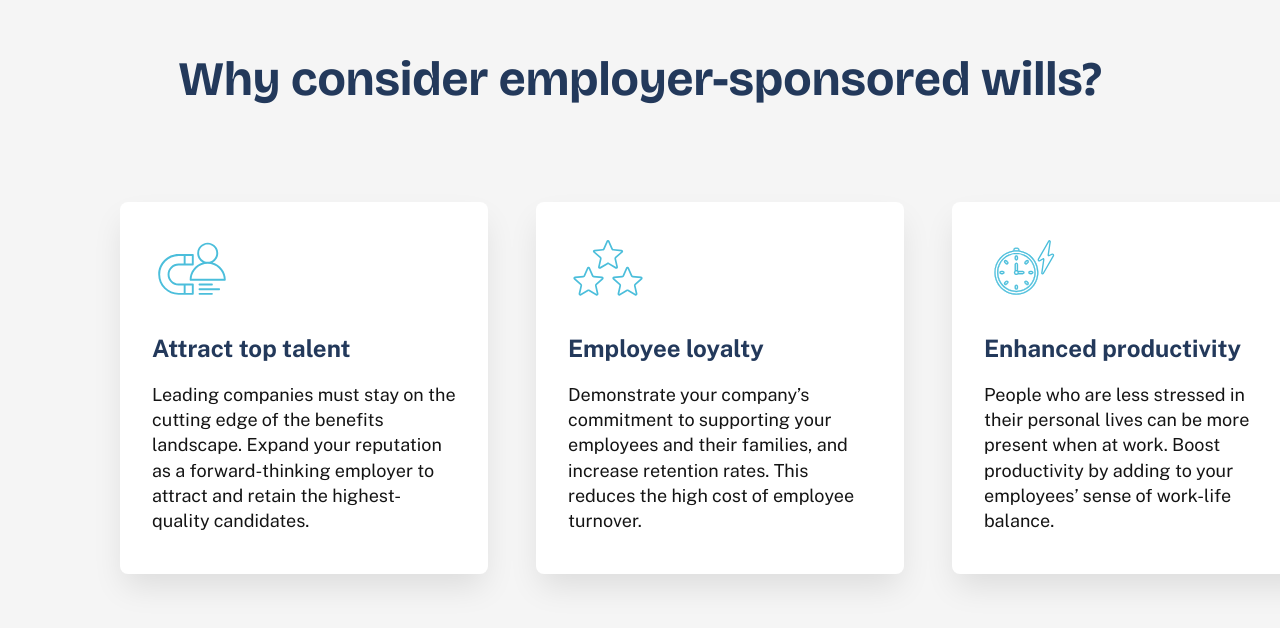
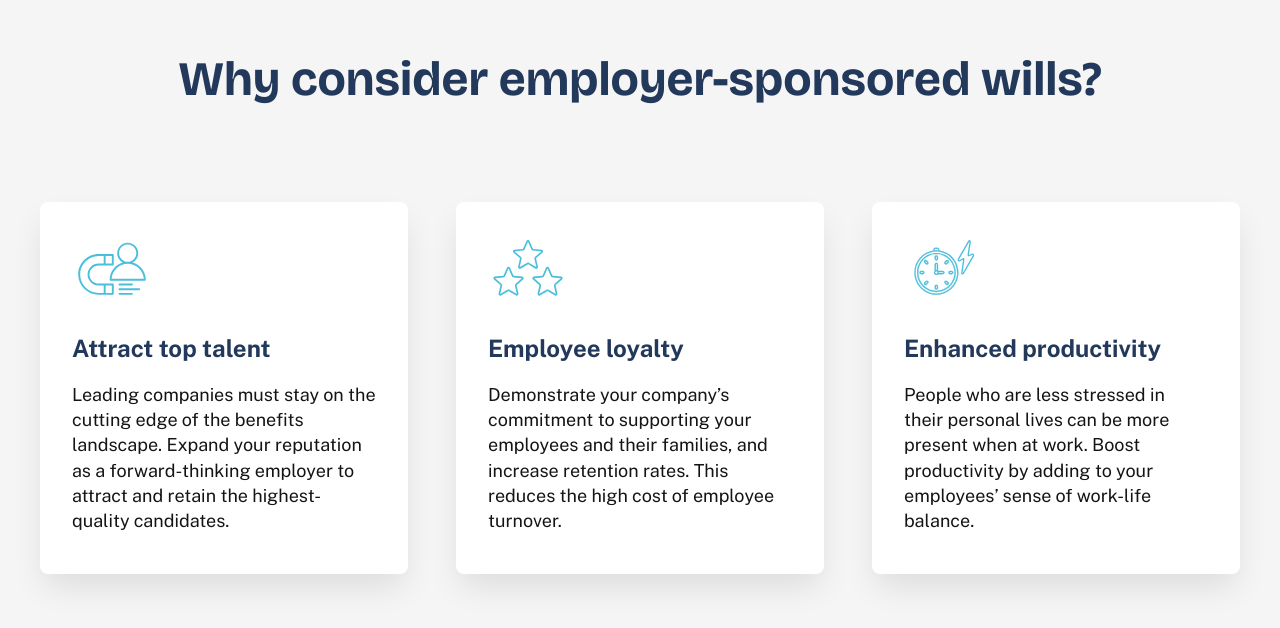
Before and after one commit to chenathy/bestated-ai, a React app: page /employers in a window 1280 px wide. Shown: the part 772-1400 px from the top of the page. Built offline with nearby package versions, Linux system fonts and the light colour scheme.

Commit message:
not sure what i did on home css

```diff
--- a/src/pages/Employers/Employers.css
+++ b/src/pages/Employers/Employers.css
@@ -26,14 +26,17 @@
         max-height: 778px;
         padding: 96px 120px 160px 120px;
         gap: 96px;
-        display: flex;
+        display: grid;
         flex-direction: column;
+        justify-content: center;
     }
 
     .benefits-container .benefits {
         width: 1200px;
         height: 372px;
         gap: 48px;
+        margin-left: auto;
+        margin-left: auto;
         display: flex;
         justify-content: space-between;
     }
--- a/src/pages/Home/Home.css
+++ b/src/pages/Home/Home.css
@@ -1,9 +1,6 @@
 
 .home {
     background-color: #F5F5F5;
-    /* display: flex;
-    flex-direction: column;
-    align-items: center; */
 }
 
 /* Desktop */
@@ -116,18 +113,14 @@
     }
 
     .numbers .number {
-        /* display: flex;
-        flex-direction: column;
-        justify-content: center;
-        align-items: center; */
-        display: grid;
-        align-items: center;
         max-width: 85px;
         max-height: 102px;
         gap: 5px;
         text-align: center;
         margin: 0;
         padding: 0;
+        display: grid;
+        align-items: center;
         color: var(--black);
     }
 
```
